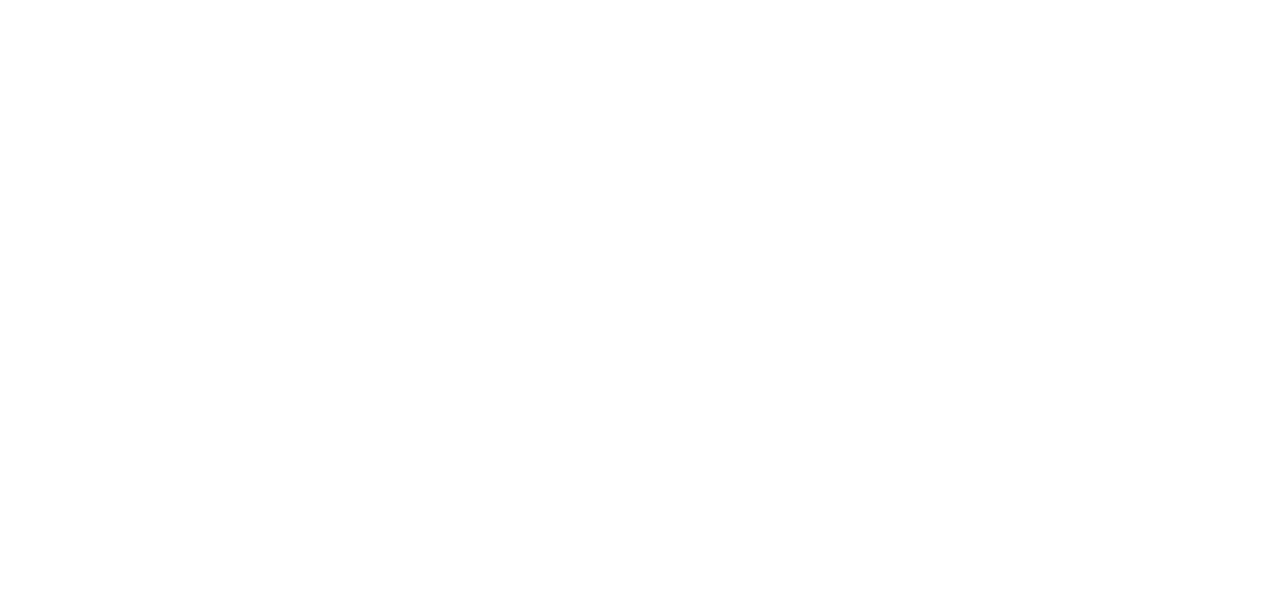
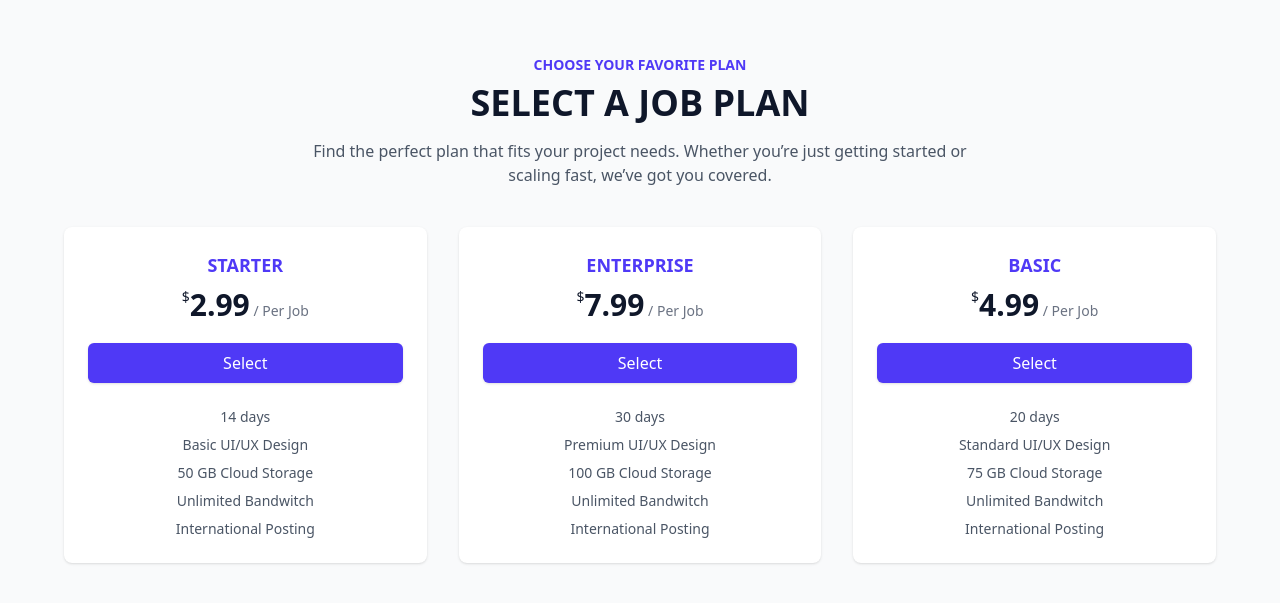
Before and after one commit to Md-Shorif-200/SaonlineZone-Client, a React (Vite) app: page / in a window 1280 px wide. Shown: the part 893-1496 px from the top of the page. Before the commit the page ends 884 px from the top, so only its background shows below. Built offline with nearby package versions, Linux system fonts and the light colour scheme.

Commit message:
creat pricing-plan section

```diff
--- a/src/Components/Navbar.jsx
+++ b/src/Components/Navbar.jsx
@@ -28,7 +28,7 @@ const Navbar = () => {
   const handleMenuIcon = () => setIsActive(true);
 
   return (
-    <div className="bg-base-100  top-0 z-50 common_spacing">
+    <div className="bg-base-100 shadow-sm sticky  top-0 z-50 common_spacing">
       <div className="flex items-center justify-between  py-3 relative">
 
           {/* Logo */}
--- a/src/Pages/HomePage.jsx/Banner.jsx
+++ b/src/Pages/HomePage.jsx/Banner.jsx
@@ -6,7 +6,7 @@ import banner_animation from '../../../public/Banner/service.json';
 
 const Banner = () => {
   return (
-    <div className="w-full min-h-screen max-h-[750px] px-6 md:px-12 flex flex-col-reverse md:flex-row items-center justify-between gap-8 bg-white">
+    <div className="w-full min-h-screen max-h-[750px] bg-[#F8FAFC] px-6 md:px-12 md:flex items-center justify-between gap-8 py-10">
       {/* ---------- Banner Content ---------- */}
       <div className="w-full md:w-1/2 lg:w-[45%] text-center md:text-left">
         <h1 className="text-4xl sm:text-5xl lg:text-6xl font-bold leading-tight text-gray-900">
--- a/src/Pages/HomePage.jsx/Home.jsx
+++ b/src/Pages/HomePage.jsx/Home.jsx
@@ -1,10 +1,12 @@
 import React from 'react';
 import Banner from './Banner';
+import PricingPlan from './PricingPlan';
 
 const Home = () => {
     return (
         <div>
           <Banner></Banner>
+          <PricingPlan></PricingPlan>
         </div>
     );
 };
--- /dev/null
+++ b/src/Pages/HomePage.jsx/PricingPlan.jsx
@@ -0,0 +1,66 @@
+import React from 'react';
+
+const plans = [
+  {
+    title: 'STARTER',
+    price: '2.99',
+    duration: '14 days',
+    features: ['Basic UI/UX Design', '50 GB Cloud Storage','Unlimited Bandwitch','International Posting'],
+  },
+  {
+    title: 'ENTERPRISE',
+    price: '7.99',
+    duration: '30 days',
+    features: ['Premium UI/UX Design', '100 GB Cloud Storage','Unlimited Bandwitch','International Posting'],
+  },
+  {
+    title: 'BASIC',
+    price: '4.99',
+    duration: '20 days',
+    features: ['Standard UI/UX Design', '75 GB Cloud Storage','Unlimited Bandwitch','International Posting'],
+  },
+];
+
+const PricingPlan = () => {
+  return (
+    <section className="py-16 px-10 md:px-12 bg-[#f9fafb] text-gray-800 ">
+
+      <div className="max-w-6xl mx-auto text-center ">
+        <p className="text-sm primary_text_color font-semibold mb-2">CHOOSE YOUR FAVORITE PLAN</p>
+        <h2 className="text-3xl md:text-4xl font-bold text-[#0f172a] mb-4">SELECT A JOB PLAN</h2>
+        <p className="text-gray-600 max-w-2xl mx-auto mb-10">
+          Find the perfect plan that fits your project needs. Whether you’re just getting started or scaling fast, we’ve got you covered.
+        </p>
+
+        <div className="grid grid-cols-1 md:grid-cols-3 gap-8">
+          {plans.map((plan, idx) => (
+            <div
+              key={idx}
+              className="bg-white rounded-lg shadow hover:shadow-lg  duration-300 p-6 hover:scale-105 transition-all ease-in-out"
+            >
+              <h3 className="text-lg font-semibold primary_text_color mb-2">{plan.title}</h3>
+              <div className="text-3xl font-bold text-[#0f172a] mb-1">
+                <span className="text-sm font-medium align-top">$</span>
+                {plan.price}
+                <span className="text-sm font-medium text-gray-500"> / Per Job</span>
+              </div>
+
+              <button className="mt-4 mb-6 w-full primary_btn">
+                Select
+              </button>
+
+              <ul className="text-sm text-gray-600 space-y-2">
+                <li>{plan.duration}</li>
+                {plan.features.map((feature, i) => (
+                  <li key={i}>{feature}</li>
+                ))}
+              </ul>
+            </div>
+          ))}
+        </div>
+      </div>
+    </section>
+  );
+};
+
+export default PricingPlan;
--- a/src/index.css
+++ b/src/index.css
@@ -12,7 +12,7 @@
     @apply bg-indigo-600 text-white px-4 py-2 rounded-md hover:bg-indigo-700 transition duration-300 font-medium shadow
   }
   .btn_outline {
-    @apply  border border-indigo-600  text-indigo-600 px-4 py-2  rounded-md hover:bg-indigo-50 transition duration-300 font-medium
+    @apply  border border-indigo-600  text-indigo-600 px-4 py-2  rounded-md hover:bg-indigo-600 hover:text-white transition duration-300 font-medium
   }
 
   .common_spacing{
```
